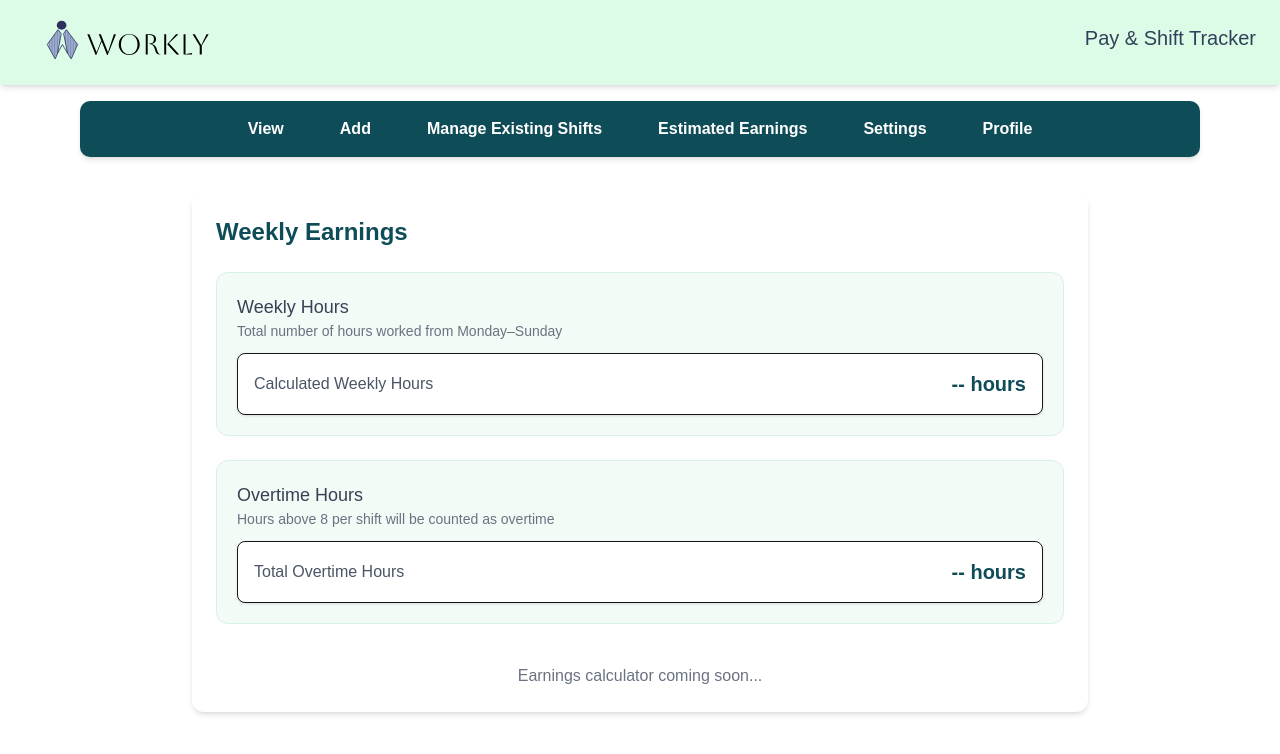
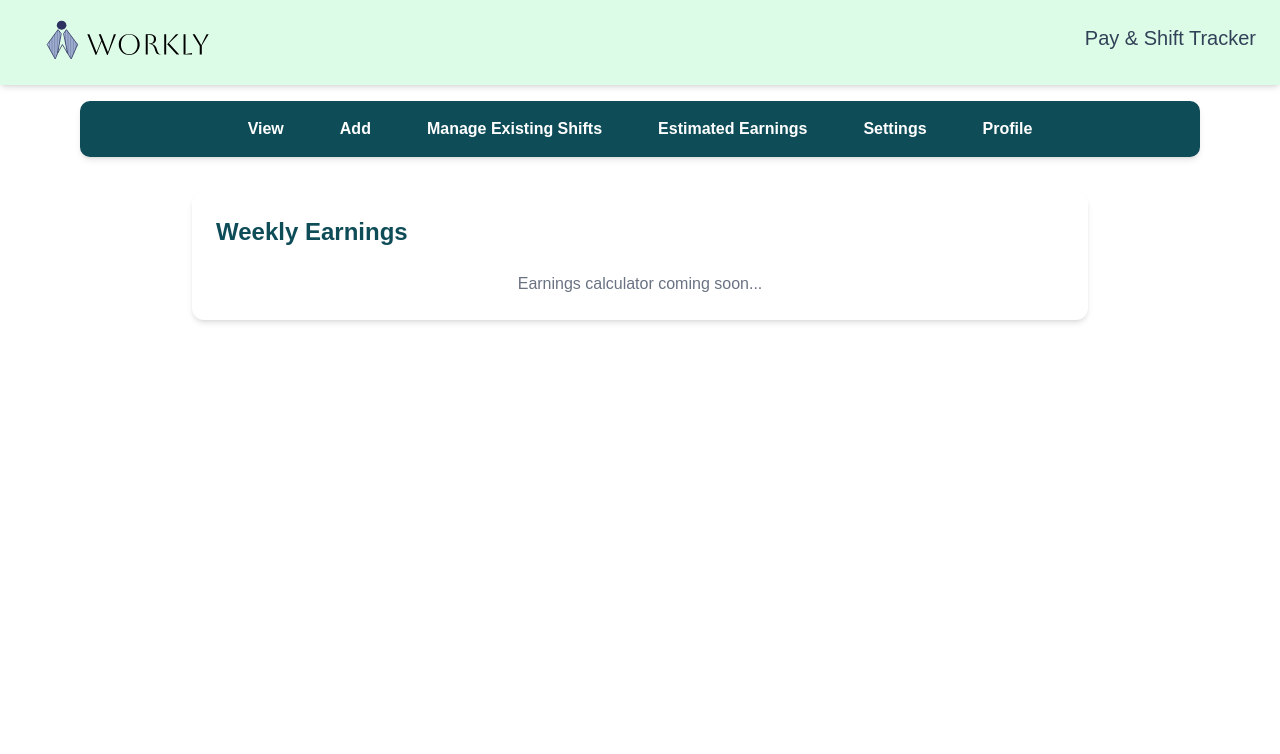
Before and after one commit to ZainabTameem/work-shift-pay-tracker, a Next.js app in the folder work-shift-pay-tracker/: page /earnings in a window 1280 px wide. Shown: the top 754 px of the page. Built offline with nearby package versions, Linux system fonts and the light colour scheme; no server answers.

Commit message:
Revert "Add UI skeleton for Weekly Hours and Overtime Hours sections in EstimatedEarningsForm"
This reverts commit 72ddd1923cd67d33500980286b787cdef244c357.

```diff
--- a/work-shift-pay-tracker/app/components/EstimatedEarningsComponents/EstimatedEarningsForm.js
+++ b/work-shift-pay-tracker/app/components/EstimatedEarningsComponents/EstimatedEarningsForm.js
@@ -7,39 +7,7 @@ export default function EstimatedEarningsForm() {
         Weekly Earnings
       </h2>
 
-      <div className="space-y-6 mb-10">
-
-        {/* Weekly Hours Block */}
-        <div className="bg-[#F3FBF7] p-5 rounded-xl border border-[#D9F0E6]">
-          <p className="text-lg font-medium text-gray-700">Weekly Hours</p>
-          <p className="text-sm text-gray-500 mb-3">
-            Total number of hours worked from Monday–Sunday
-          </p>
-
-          <div className="flex justify-between items-center bg-white p-4 rounded-lg shadow-sm border">
-            <p className="text-gray-600">Calculated Weekly Hours</p>
-            <p className="text-xl font-semibold text-[#0E4C58]">
-              -- hours
-            </p>
-          </div>
-        </div>
-
-        {/* Overtime Hours Block */}
-        <div className="bg-[#F3FBF7] p-5 rounded-xl border border-[#D9F0E6]">
-          <p className="text-lg font-medium text-gray-700">Overtime Hours</p>
-          <p className="text-sm text-gray-500 mb-3">
-            Hours above 8 per shift will be counted as overtime
-          </p>
-
-          <div className="flex justify-between items-center bg-white p-4 rounded-lg shadow-sm border">
-            <p className="text-gray-600">Total Overtime Hours</p>
-            <p className="text-xl font-semibold text-[#0E4C58]">
-              -- hours
-            </p>
-          </div>
-        </div>
-
-      </div>
+      {/* NEW CODE WILL BE ADDED SECTION BY SECTION IN FUTURE COMMITS */}
 
       <p className="text-center text-gray-500">
         Earnings calculator coming soon...
```
